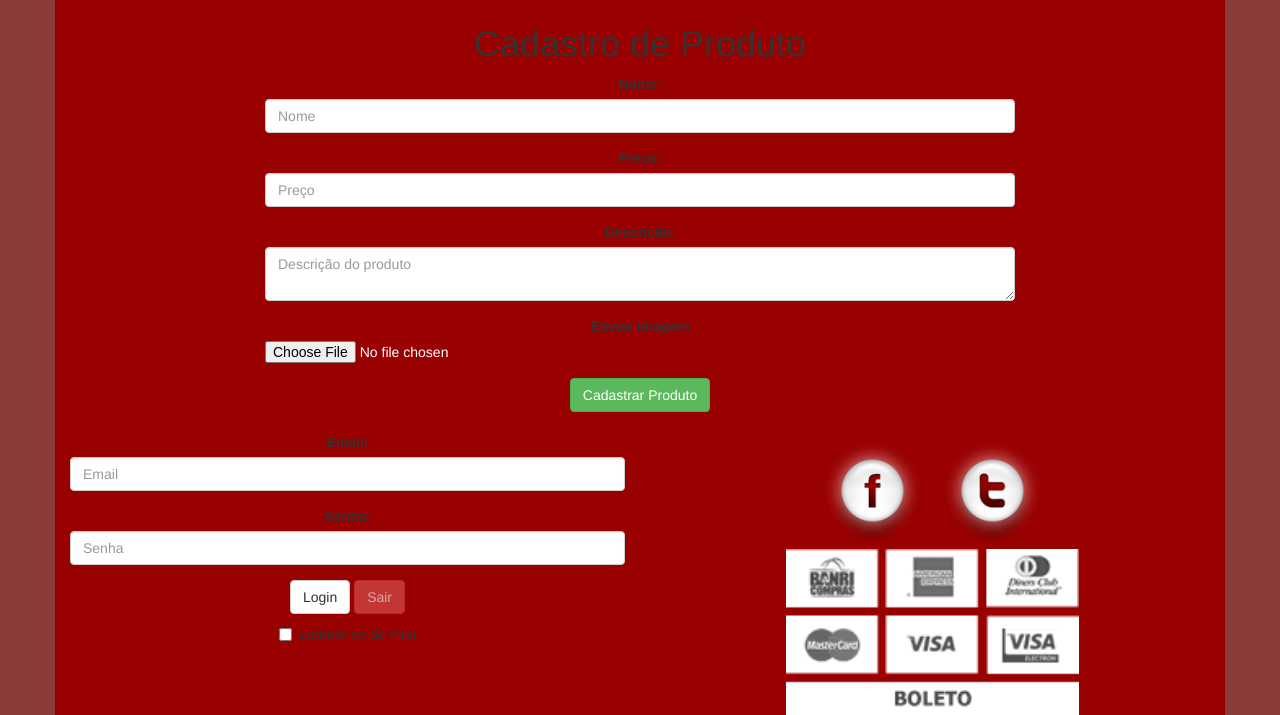
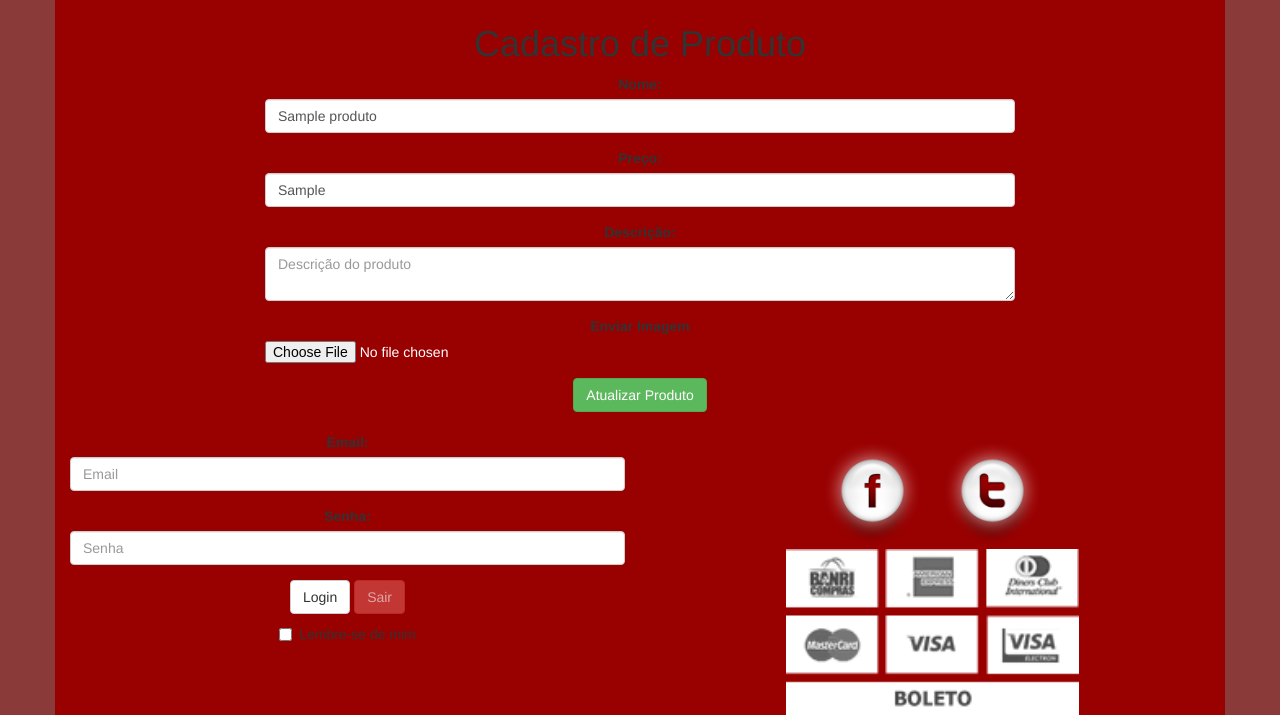
Before and after one commit to guipmuller/pa-senac-PINF4N1141, a CodeIgniter app: page /database/index.php/produtos/editar/1 in a window 1280 px wide. Shown: the part 328-1043 px from the top of the page. Run offline with CodeIgniter, Linux system fonts and the light colour scheme; tables that the repository leaves empty or names only in its code hold one stand-in row (values such as "Sample post"); some libraries are stand-ins or nearby versions.

Commit message:
Finalização do CRUD de produtos

```diff
--- a/application/controllers/Produtos.php
+++ b/application/controllers/Produtos.php
@@ -32,26 +32,16 @@ class Produtos extends CI_Controller {
     }
 
     public function editar($id) {
-        $editarprodutos['produtos'] = $this->db->get('produtos')->result_array();
+        $editarprodutos['produto'] = $this->db->get_where('produtos', array('idprodutos' => $id))->result_array();
         $this->load->helper('html');
         $this->load->helper('url');
         $this->load->view('templates/header');
         $this->load->view('templates/menu');
         $this->load->view('produtos/formprodutos', $editarprodutos);
-        //$this->load->view('produtos/formprodutos', [
-        //    'produto' =>
-        //    [
-        //        'id' => $id,
-        //        'nome' => 'nome legal',
-        //        'preco' => '10,99',
-        //        'desc' => 'kdfjsl dfjksdl fsjdfl',
-        //    ]
-        //]);
         $this->load->view('templates/footer');
     }
 
     public function salvar_novo() {
-        $this->load->helper('html');
         $this->load->helper('url');
         $this->load->database();
         $data1 = array(
@@ -65,16 +55,25 @@ class Produtos extends CI_Controller {
     }
 
     public function atualizar() {
-        $this->load->helper('html');
         $this->load->helper('url');
         $this->load->database();
+        $id = $this->input->post('id');
         $data2 = array(
             'nome' => $this->input->post('nome'),
             'preco' => $this->input->post('preco'),
             'descricao' => $this->input->post('descricao'),
             'imagem' => $this->input->post('imagem'),
         );
+        $this->db->where('idprodutos', $id);
         $this->db->update('produtos', $data2);
+//        var_dump($this->db);
+        redirect('/produtos/lista', 'location', 301);
+    }
+
+    public function deletar($id) {
+        $this->load->helper('url');
+        $this->load->database();
+        $this->db->delete('produtos', array('idprodutos' => $id));
         redirect('/produtos/lista', 'location', 301);
     }
 
--- a/application/views/produtos/formprodutos.php
+++ b/application/views/produtos/formprodutos.php
@@ -1,28 +1,29 @@
 <div class="row">
     <div class="col-lg-8 col-lg-offset-2 col-md-6 col-md-offset-3 col-sm-6 col-sm-offset-3">
         <h1>Cadastro de Produto</h1>
-        <form id="cadastro" method="post" action="<?php echo base_url(isset($produto['id']) ? 'produtos/atualizar' : 'produtos/salvar_novo') ?>">
+        <form id="cadastro" method="post" action="<?php echo base_url(isset($produto[0]['idprodutos']) ? 'produtos/atualizar' : 'produtos/salvar_novo') ?>">
             <div class="form-group">
+                <input type="hidden" name="id" value="<?php echo (isset($produto[0]['idprodutos']) ? $produto[0]['idprodutos'] : '') ?>">
                 <label for="inputName">Nome:</label>
                 <input type="name" class="form-control" name="nome" id="textarea" placeholder="Nome" value="<?php
-                if (isset($produto['nome'])) {
-                    echo $produto['nome'];
+                if (isset($produto[0]['nome'])) {
+                    echo $produto[0]['nome'];
                 }
                 ?>">
             </div>
             <div class="form-group">
                 <label for="inputName">Preço:</label>
-                <input type="name" class="form-control" name="preco" id="textarea" placeholder="Preço" value="<?php echo (isset($produto['preco']) ? $produto['preco'] : '') ?>">
+                <input type="name" class="form-control" name="preco" id="textarea" placeholder="Preço" value="<?php echo (isset($produto[0]['preco']) ? $produto[0]['preco'] : '') ?>">
             </div>
             <div class="form-group">
                 <label for="textarea">Descrição:</label>
-                <textarea class="form-control" id="textarea" name="descricao" placeholder="Descrição do produto"></textarea>
+                <textarea class="form-control" id="textarea" name="descricao" placeholder="Descrição do produto" value="<?php echo (isset($produto[0]['descricao']) ? $produto[0]['descricao'] : '') ?>"></textarea>
             </div>
             <div class="form-group">
                 <label for="filebutton">Enviar Imagem</label>
-                <input id="filebutton" name="imagem" class="input-file" type="file">
+                <input id="filebutton" name="imagem" class="input-file" type="file" value="<?php echo (isset($produto[0]['imagem']) ? $produto[0]['imagem'] : '') ?>">
             </div>
-            <button class="btn btn-success"><?php echo (isset($produto['id']) ? 'Atualizar' : 'Cadastrar') ?> Produto</button>
+            <button class="btn btn-success"><?php echo (isset($produto[0]['idprodutos']) ? 'Atualizar' : 'Cadastrar') ?> Produto</button>
         </form>
     </div>
 </div>
--- a/application/views/produtos/listaprodutos.php
+++ b/application/views/produtos/listaprodutos.php
@@ -17,7 +17,7 @@ $attsExcluir = array('class' => 'btn btn-danger btn-xs');
                 <li>
                     <?php echo $produto['nome']; ?> (<?php echo $produto['preco']; ?>)
                     <?php echo anchor('produtos/editar/' . $produto['idprodutos'], 'Editar', $attsEditar); ?>
-                    <?php echo anchor('produtos/excluir/' . $produto['idprodutos'], 'Excluir', $attsExcluir); ?>
+                    <?php echo anchor('produtos/deletar/' . $produto['idprodutos'], 'Excluir', $attsExcluir); ?>
                 </li>
             <?php } ?>
         </ul>
```
